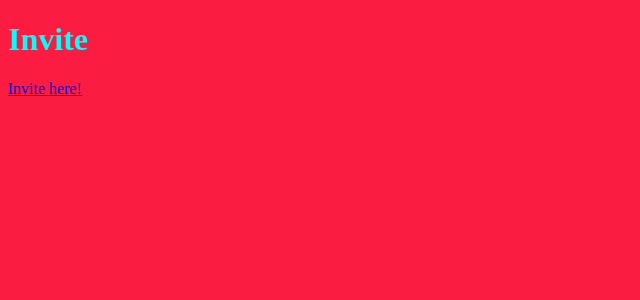
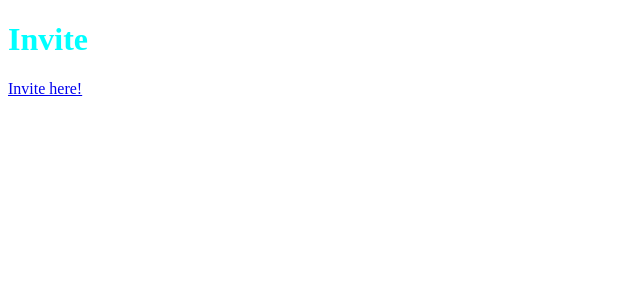
Before and after one commit to Solar-pixel-star/vueinvite, a Vue app: page / in a window 1280 px wide. Shown: the top 300 px of the page, without its empty margins (0-640 px from the left). Built offline with nearby package versions, Linux system fonts and the light colour scheme.

Commit message:
Gradient

```diff
--- a/src/App.vue
+++ b/src/App.vue
@@ -15,7 +15,7 @@ export default {
 
 <style>
 body {
-  background-color:rgb(250, 28, 65);
+   background: linear-gradient(linear-gradient(45deg,#B6C1D4,#EC68B1));
 }
 
 
```
